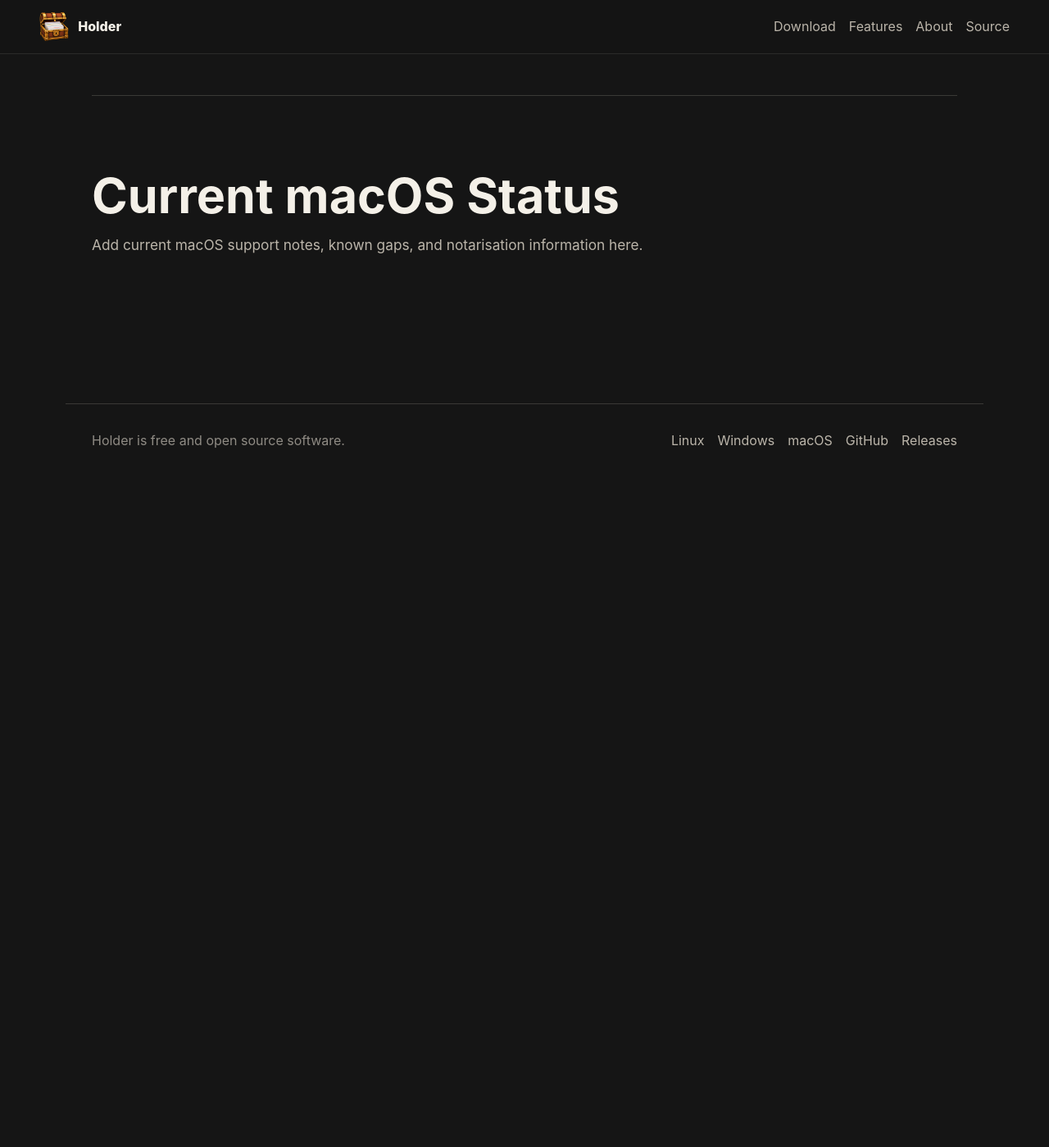
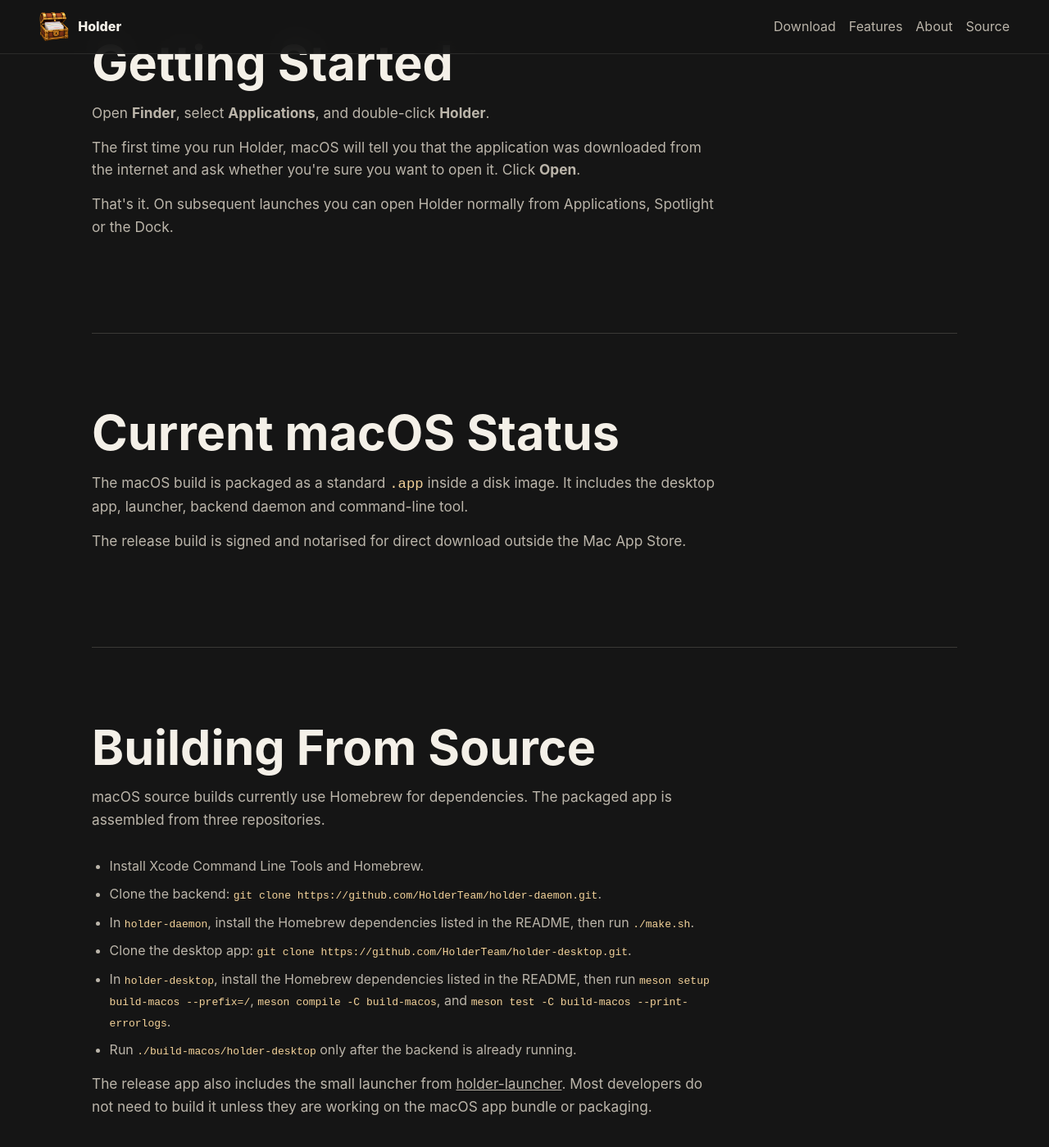
Before and after one commit to HolderTeam/holder-website, a Jekyll site: the page built from macos.md, in a window 1280 px wide and 1400 px high, scrolled down 964 px. Shown: the whole window at 82% size. Built offline with Jekyll 4.4.1, drawn with Linux system fonts in a browser that asks for light colours; comment, search, counter and statistics services are not loaded; before the commit the page ends 1563 px from its top, so only the background shows below that; some of the changed text lies outside the part shown.

Commit message:
Add MacOS notes.

```diff
--- a/macos.md
+++ b/macos.md
@@ -7,7 +7,7 @@ permalink: /macos/
 <section class="page-panel">
   <p class="eyebrow">macOS</p>
   <h1>Holder for macOS</h1>
-  <p class="lead">Add the macOS-specific introduction here.</p>
+  <p class="lead">Download the Holder disk image, drag Holder into Applications, then open it like a normal Mac app.</p>
   <div class="actions">
     <a class="button primary" data-download-asset="macos" href="https://github.com/HolderTeam/holder-release/releases/latest">Download for macOS</a>
   </div>
@@ -16,20 +16,41 @@ permalink: /macos/
 <section class="section">
   <div class="section-head">
     <h2>Install</h2>
-    <p>Add the macOS DMG install notes here.</p>
+    <p>Download the Holder disk image (<code>.dmg</code>) and open it.</p>
+    <p>A small window will appear containing <strong>Holder</strong> and an <strong>Applications</strong> folder. Drag the Holder icon onto the Applications folder. This copies <code>Holder.app</code> into your Applications folder.</p>
+    <p>You can then close the window and eject the Holder disk image.</p>
   </div>
 </section>
 
 <section class="section">
   <div class="section-head">
     <h2>Getting Started</h2>
-    <p>Add the first-run macOS walkthrough here.</p>
+    <p>Open <strong>Finder</strong>, select <strong>Applications</strong>, and double-click <strong>Holder</strong>.</p>
+    <p>The first time you run Holder, macOS will tell you that the application was downloaded from the internet and ask whether you're sure you want to open it. Click <strong>Open</strong>.</p>
+    <p>That's it. On subsequent launches you can open Holder normally from Applications, Spotlight or the Dock.</p>
   </div>
 </section>
 
 <section class="section">
   <div class="section-head">
     <h2>Current macOS Status</h2>
-    <p>Add current macOS support notes, known gaps, and notarisation information here.</p>
+    <p>The macOS build is packaged as a standard <code>.app</code> inside a disk image. It includes the desktop app, launcher, backend daemon and command-line tool.</p>
+    <p>The release build is signed and notarised for direct download outside the Mac App Store.</p>
   </div>
 </section>
+
+<section class="section">
+  <div class="section-head">
+    <h2>Building From Source</h2>
+    <p>macOS source builds currently use Homebrew for dependencies. The packaged app is assembled from three repositories.</p>
+    <ul class="steps">
+      <li>Install Xcode Command Line Tools and Homebrew.</li>
+      <li>Clone the backend: <code>git clone https://github.com/HolderTeam/holder-daemon.git</code>.</li>
+      <li>In <code>holder-daemon</code>, install the Homebrew dependencies listed in the README, then run <code>./make.sh</code>.</li>
+      <li>Clone the desktop app: <code>git clone https://github.com/HolderTeam/holder-desktop.git</code>.</li>
+      <li>In <code>holder-desktop</code>, install the Homebrew dependencies listed in the README, then run <code>meson setup build-macos --prefix=/</code>, <code>meson compile -C build-macos</code>, and <code>meson test -C build-macos --print-errorlogs</code>.</li>
+      <li>Run <code>./build-macos/holder-desktop</code> only after the backend is already running.</li>
+    </ul>
+    <p>The release app also includes the small launcher from <a href="https://github.com/HolderTeam/holder-launcher">holder-launcher</a>. Most developers do not need to build it unless they are working on the macOS app bundle or packaging.</p>
+  </div>
+</section>
```
